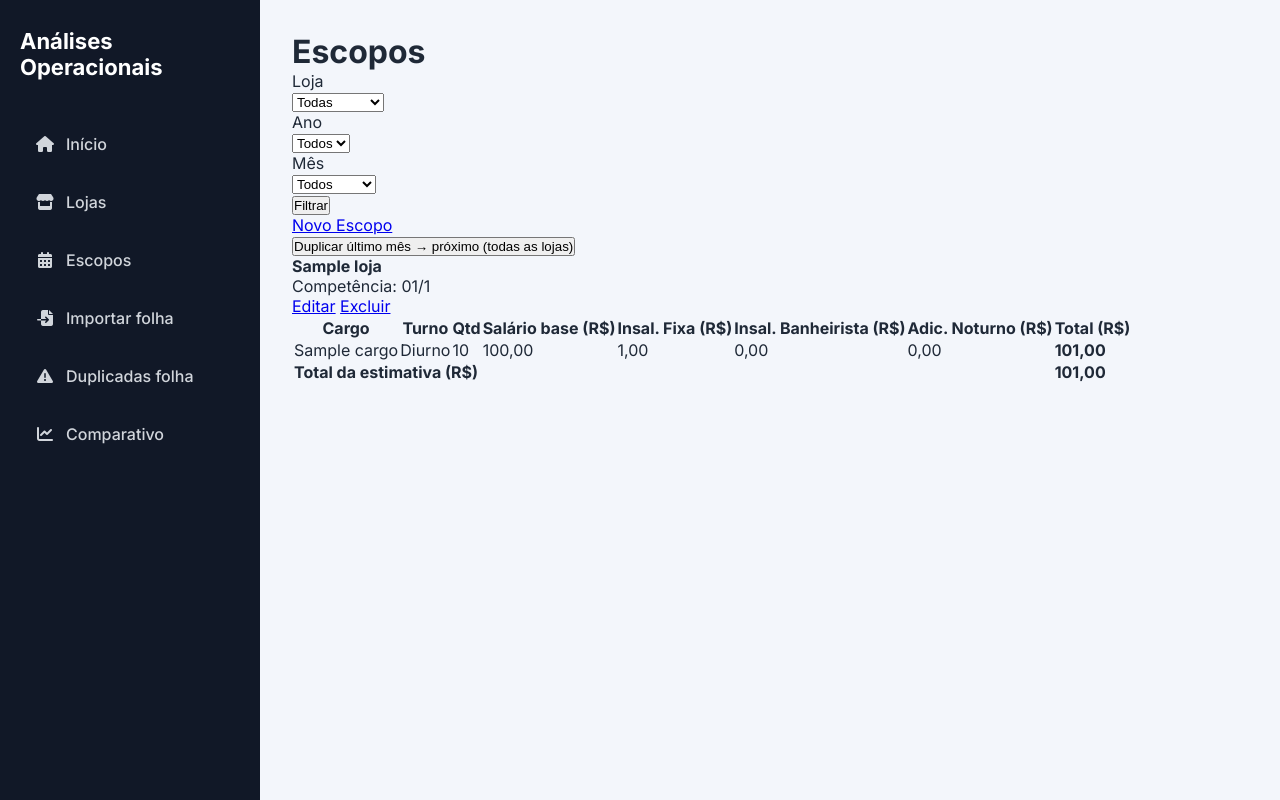
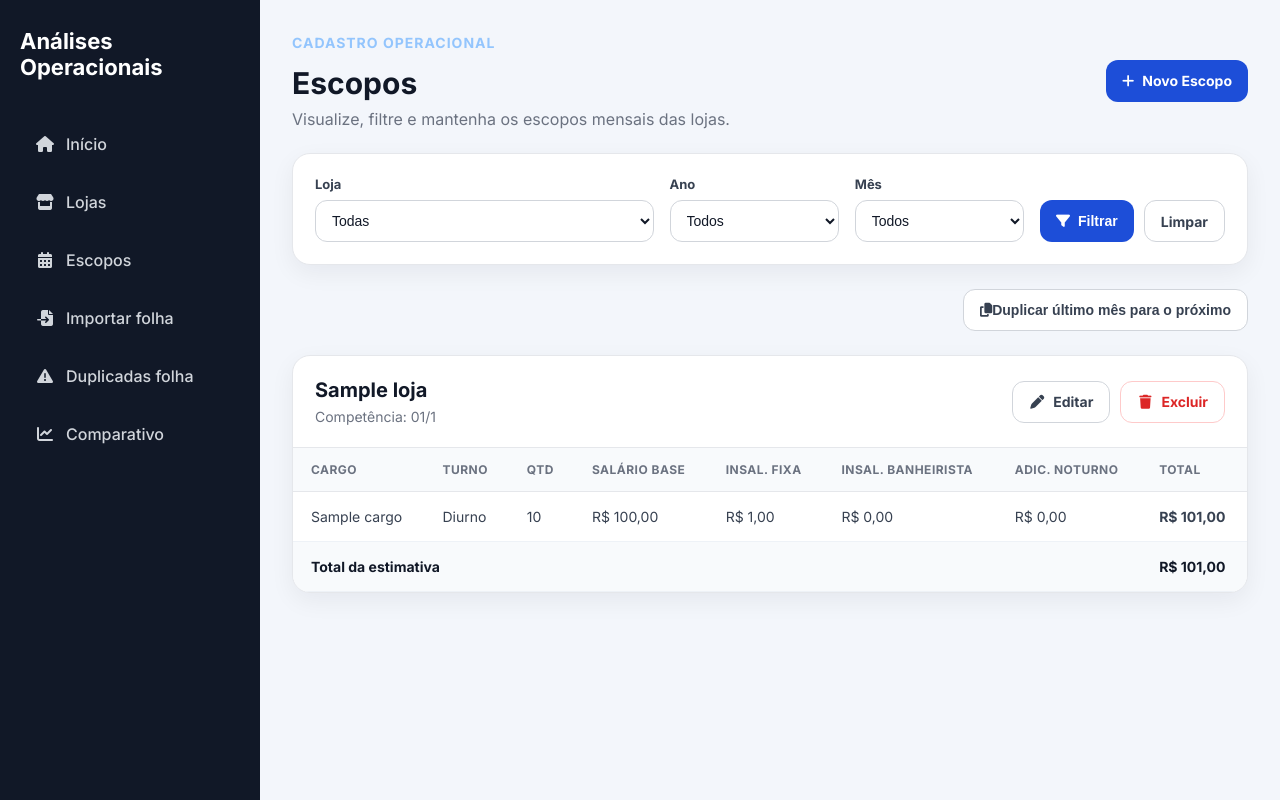
Before and after one commit to guisatoru/analises-operacionais, a Django app: page /escopos/ in a window 1280 px wide. Run offline with Django 5.2, Linux system fonts and the light colour scheme; tables that the repository leaves empty hold one stand-in row (values such as "Sample post").

Commit message:
Style scope list page

```diff
--- a/lojas/static/lojas/css/pages/lojas.css
+++ b/lojas/static/lojas/css/pages/lojas.css
@@ -565,3 +565,127 @@
         align-items: stretch;
     }
 }
+
+.escopo-filter-form {
+    display: grid;
+    grid-template-columns: 2fr 1fr 1fr auto;
+    gap: 16px;
+    align-items: end;
+}
+
+.escopo-actions-card {
+    display: flex;
+    justify-content: flex-end;
+
+    margin-bottom: 24px;
+}
+
+.escopo-list {
+    display: grid;
+    gap: 24px;
+}
+
+.escopo-card {
+    background-color: #ffffff;
+
+    border: 1px solid #e5e7eb;
+    border-radius: 18px;
+
+    overflow: hidden;
+
+    box-shadow: 0 8px 24px rgba(15, 23, 42, 0.06);
+}
+
+.escopo-card-header {
+    display: flex;
+    align-items: center;
+    justify-content: space-between;
+    gap: 18px;
+
+    padding: 22px;
+
+    border-bottom: 1px solid #e5e7eb;
+}
+
+.escopo-card-header h2 {
+    margin-bottom: 6px;
+
+    color: #111827;
+
+    font-size: 20px;
+}
+
+.escopo-card-header p {
+    color: #6b7280;
+
+    font-size: 14px;
+}
+
+.data-table tfoot td {
+    padding: 16px 18px;
+
+    background-color: #f8fafc;
+
+    border-top: 1px solid #e5e7eb;
+
+    color: #111827;
+
+    font-size: 14px;
+}
+
+.empty-state-card {
+    display: flex;
+    flex-direction: column;
+    align-items: center;
+    justify-content: center;
+
+    min-height: 220px;
+
+    padding: 32px;
+
+    background-color: #ffffff;
+
+    border: 1px solid #e5e7eb;
+    border-radius: 18px;
+
+    text-align: center;
+
+    box-shadow: 0 8px 24px rgba(15, 23, 42, 0.06);
+}
+
+.empty-state-card i {
+    margin-bottom: 16px;
+
+    color: #2563eb;
+
+    font-size: 32px;
+}
+
+.empty-state-card h2 {
+    margin-bottom: 8px;
+
+    color: #111827;
+
+    font-size: 22px;
+}
+
+.empty-state-card p {
+    color: #6b7280;
+}
+
+@media (max-width: 1000px) {
+    .escopo-filter-form {
+        grid-template-columns: repeat(2, 1fr);
+    }
+
+    .escopo-card-header {
+        flex-direction: column;
+        align-items: flex-start;
+    }
+}
+
+@media (max-width: 700px) {
+    .escopo-filter-form {
+        grid-template-columns: 1fr;
+    }
+}
--- a/lojas/templates/lojas/escopo_list.html
+++ b/lojas/templates/lojas/escopo_list.html
@@ -1,120 +1,191 @@
 {% extends "lojas/base.html" %}
+
 {% block titulo %}Escopos{% endblock %}
+
 {% block content %}
-<header>
+<div class="page-title-row">
+    <div>
+        <span class="page-eyebrow">Cadastro operacional</span>
         <h1>Escopos</h1>
-</header>
+        <p>Visualize, filtre e mantenha os escopos mensais das lojas.</p>
+    </div>
 
-<form method="get">
-    <p>
-        <label for="filtro-loja">Loja</label><br>
+    <a class="primary-action-button" href="{% url 'novo_escopo' %}{% if loja_id_filtro %}?loja={{ loja_id_filtro }}{% endif %}">
+        <i class="fa-solid fa-plus"></i>
+        Novo Escopo
+    </a>
+</div>
+
+<section class="filter-card" aria-label="Filtros">
+    <form method="get" class="escopo-filter-form">
+        <div class="form-group">
+            <label for="filtro-loja">Loja</label>
             <select name="loja" id="filtro-loja">
                 <option value="">Todas</option>
                 {% for l in lojas_para_filtro %}
-                <option value="{{ l.pk }}" {% if loja_id_filtro == l.pk|stringformat:"s" %}selected{% endif %}>{{ l.nome_referencia }}</option>
+                    <option value="{{ l.pk }}" {% if loja_id_filtro == l.pk|stringformat:"s" %}selected{% endif %}>
+                        {{ l.nome_referencia }}
+                    </option>
                 {% endfor %}
             </select>
-    </p>
-    <p>
-        <label for="filtro-ano">Ano</label><br>
+        </div>
+
+        <div class="form-group">
+            <label for="filtro-ano">Ano</label>
             <select name="ano" id="filtro-ano">
                 <option value="">Todos</option>
                 {% for a in anos_disponiveis %}
-                <option value="{{ a }}" {% if ano_filtro == a %}selected{% endif %}>{{ a }}</option>
+                    <option value="{{ a }}" {% if ano_filtro == a %}selected{% endif %}>
+                        {{ a }}
+                    </option>
                 {% endfor %}
             </select>
-    </p>
-    <p>
-        <label for="filtro-mes">Mês</label><br>
+        </div>
+
+        <div class="form-group">
+            <label for="filtro-mes">Mês</label>
             <select name="mes" id="filtro-mes">
                 <option value="">Todos</option>
                 {% for num, nome in meses_choices %}
-                <option value="{{ num }}" {% if mes_filtro == num %}selected{% endif %}>{{ nome }}</option>
+                    <option value="{{ num }}" {% if mes_filtro == num %}selected{% endif %}>
+                        {{ nome }}
+                    </option>
                 {% endfor %}
             </select>
-    </p>
-    <p><button type="submit">Filtrar</button></p>
+        </div>
+
+        <div class="filter-actions">
+            <button type="submit" class="primary-action-button">
+                <i class="fa-solid fa-filter"></i>
+                Filtrar
+            </button>
+
+            <a class="secondary-action-button" href="{% url 'lista_escopos' %}">
+                Limpar
+            </a>
+        </div>
     </form>
+</section>
 
-<p><a href="{% url 'novo_escopo' %}{% if loja_id_filtro %}?loja={{ loja_id_filtro }}{% endif %}">Novo Escopo</a></p>
-
+<section class="escopo-actions-card">
     <form method="post" action="{% url 'escopo_duplicar_proximo_mes' %}" onsubmit="return confirm('Duplicar o ÚLTIMO mês de escopo cadastrado para o MÊS SEGUINTE em todas as lojas que têm esse mês? Lojas que já tiverem o mês destino serão ignoradas.');">
         {% csrf_token %}
-    <p><button type="submit">Duplicar último mês → próximo (todas as lojas)</button></p>
+
+        <button type="submit" class="secondary-action-button">
+            <i class="fa-solid fa-copy"></i>
+            Duplicar último mês para o próximo
+        </button>
     </form>
+</section>
 
+<div class="escopo-list">
     {% for bloco in escopos_com_estimativa %}
-    <article>
-        <header>
-            <p><strong>{{ bloco.escopo.loja.nome_referencia }}</strong></p>
+        <article class="escopo-card">
+            <header class="escopo-card-header">
+                <div>
+                    <h2>{{ bloco.escopo.loja.nome_referencia }}</h2>
                     <p>Competência: {{ bloco.escopo.mes|stringformat:"02d" }}/{{ bloco.escopo.ano }}</p>
-            <p>
-                <a href="{% url 'editar_escopo' bloco.escopo.pk %}">Editar</a>
-                <a href="{% url 'excluir_escopo' bloco.escopo.pk %}">Excluir</a>
-            </p>
+                </div>
+
+                <div class="detail-actions">
+                    <a class="secondary-action-button" href="{% url 'editar_escopo' bloco.escopo.pk %}">
+                        <i class="fa-solid fa-pen"></i>
+                        Editar
+                    </a>
+
+                    <a class="danger-action-button" href="{% url 'excluir_escopo' bloco.escopo.pk %}">
+                        <i class="fa-solid fa-trash"></i>
+                        Excluir
+                    </a>
+                </div>
             </header>
-        <table>
+
+            <div class="table-wrapper">
+                <table class="data-table">
                     <thead>
                         <tr>
                             <th>Cargo</th>
                             <th>Turno</th>
                             <th>Qtd</th>
-                    <th>Salário base (R$)</th>
-                    <th>Insal. Fixa (R$)</th>
-                    <th>Insal. Banheirista (R$)</th>
-                    <th>Adic. Noturno (R$)</th>
-                    <th>Total (R$)</th>
+                            <th>Salário base</th>
+                            <th>Insal. Fixa</th>
+                            <th>Insal. Banheirista</th>
+                            <th>Adic. Noturno</th>
+                            <th>Total</th>
                         </tr>
                     </thead>
+
                     <tbody>
                         {% for linha in bloco.itens_com_estimativa %}
                             <tr>
                                 <td>{{ linha.item.cargo.nome }}</td>
                                 <td>{{ linha.item.get_turno_display }}</td>
                                 <td>{{ linha.item.quantidade }}</td>
+
                                 {% if linha.detalhamento %}
-                            <td>{{ linha.detalhamento.base_total|floatformat:2 }}</td>
-                            <td>{{ linha.detalhamento.insalubridade_fixa_total|floatformat:2 }}</td>
-                            <td>{{ linha.detalhamento.insalubridade_banheirista_total|floatformat:2 }}</td>
-                            <td>{{ linha.detalhamento.adicional_noturno_total|floatformat:2 }}</td>
-                            <td><strong>{{ linha.detalhamento.total|floatformat:2 }}</strong></td>
+                                    <td>R$ {{ linha.detalhamento.base_total|floatformat:2 }}</td>
+                                    <td>R$ {{ linha.detalhamento.insalubridade_fixa_total|floatformat:2 }}</td>
+                                    <td>R$ {{ linha.detalhamento.insalubridade_banheirista_total|floatformat:2 }}</td>
+                                    <td>R$ {{ linha.detalhamento.adicional_noturno_total|floatformat:2 }}</td>
+                                    <td><strong>R$ {{ linha.detalhamento.total|floatformat:2 }}</strong></td>
                                 {% else %}
                                     <td colspan="5">Sem salário cadastrado para UF/ano/cargo.</td>
                                 {% endif %}
                             </tr>
                         {% empty %}
                             <tr>
-                        <td colspan="8">Escopo sem itens.</td>
+                                <td colspan="8" class="empty-table-message">
+                                    Escopo sem itens.
+                                </td>
                             </tr>
                         {% endfor %}
                     </tbody>
+
                     <tfoot>
                         <tr>
-                    <td colspan="7"><strong>Total da estimativa (R$)</strong></td>
-                    <td><strong>{{ bloco.total_estimativa_escopo|floatformat:2 }}</strong></td>
+                            <td colspan="7">
+                                <strong>Total da estimativa</strong>
+                            </td>
+                            <td>
+                                <strong>R$ {{ bloco.total_estimativa_escopo|floatformat:2 }}</strong>
+                            </td>
                         </tr>
                     </tfoot>
                 </table>
+            </div>
         </article>
     {% empty %}
-    <p>Nenhum escopo encontrado.</p>
+        <section class="empty-state-card">
+            <i class="fa-solid fa-calendar-xmark"></i>
+            <h2>Nenhum escopo encontrado</h2>
+            <p>Use os filtros acima ou cadastre um novo escopo mensal.</p>
+        </section>
     {% endfor %}
+</div>
 
 {% if page_obj.paginator.num_pages > 1 %}
-<nav aria-label="Paginação">
-    <ul>
+<nav class="pagination-wrapper" aria-label="Paginação">
+    <div class="pagination-info">
+        Página {{ page_obj.number }} de {{ page_obj.paginator.num_pages }}
+    </div>
+
+    <div class="pagination-actions">
         {% if page_obj.has_previous %}
-            <li><a href="?{% if escopos_filtros_query %}{{ escopos_filtros_query }}&{% endif %}page={{ page_obj.previous_page_number }}">Anterior</a></li>
+            <a class="secondary-action-button" href="?{% if escopos_filtros_query %}{{ escopos_filtros_query }}&{% endif %}page={{ page_obj.previous_page_number }}">
+                Anterior
+            </a>
         {% else %}
-            <li><span>Anterior</span></li>
+            <span class="disabled-pagination">Anterior</span>
         {% endif %}
-        <li><span>Página {{ page_obj.number }} de {{ page_obj.paginator.num_pages }}</span></li>
+
         {% if page_obj.has_next %}
-            <li><a href="?{% if escopos_filtros_query %}{{ escopos_filtros_query }}&{% endif %}page={{ page_obj.next_page_number }}">Próxima</a></li>
+            <a class="secondary-action-button" href="?{% if escopos_filtros_query %}{{ escopos_filtros_query }}&{% endif %}page={{ page_obj.next_page_number }}">
+                Próxima
+            </a>
         {% else %}
-            <li><span>Próxima</span></li>
+            <span class="disabled-pagination">Próxima</span>
         {% endif %}
-    </ul>
+    </div>
 </nav>
 {% endif %}
 {% endblock %}
```
Lines whose indentation alone changed are shown as unchanged.
